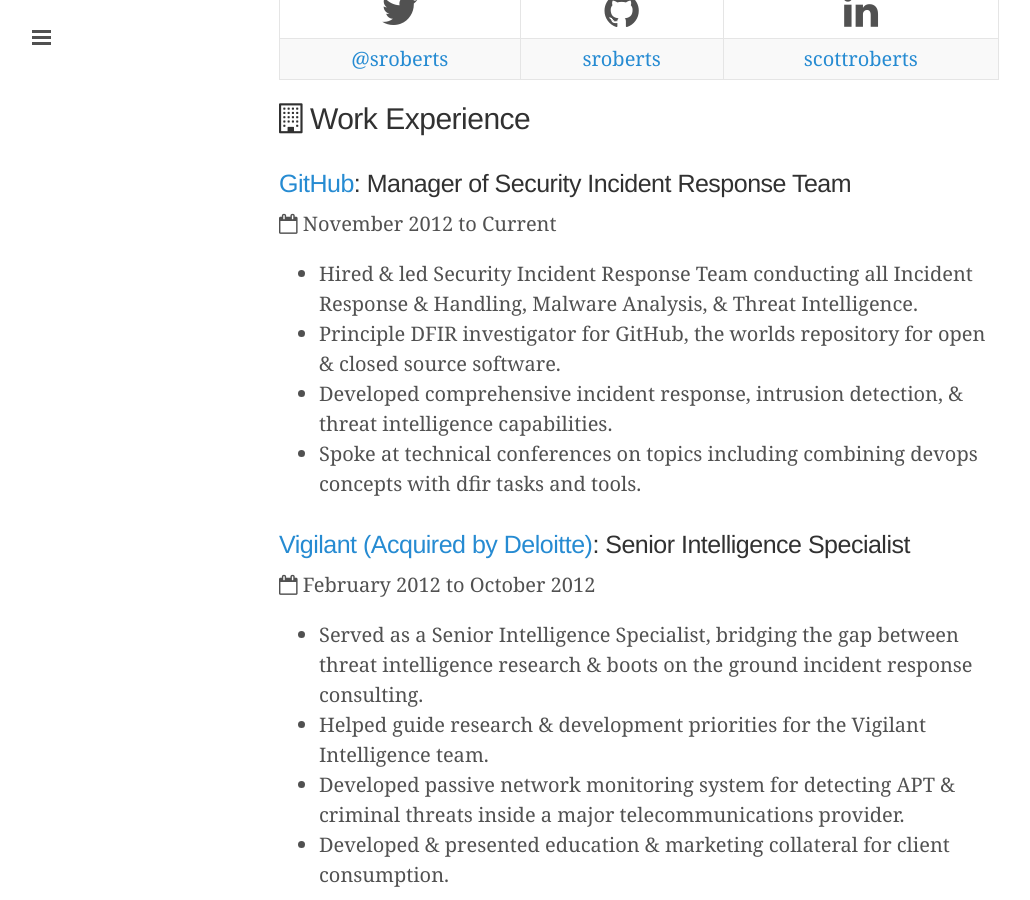
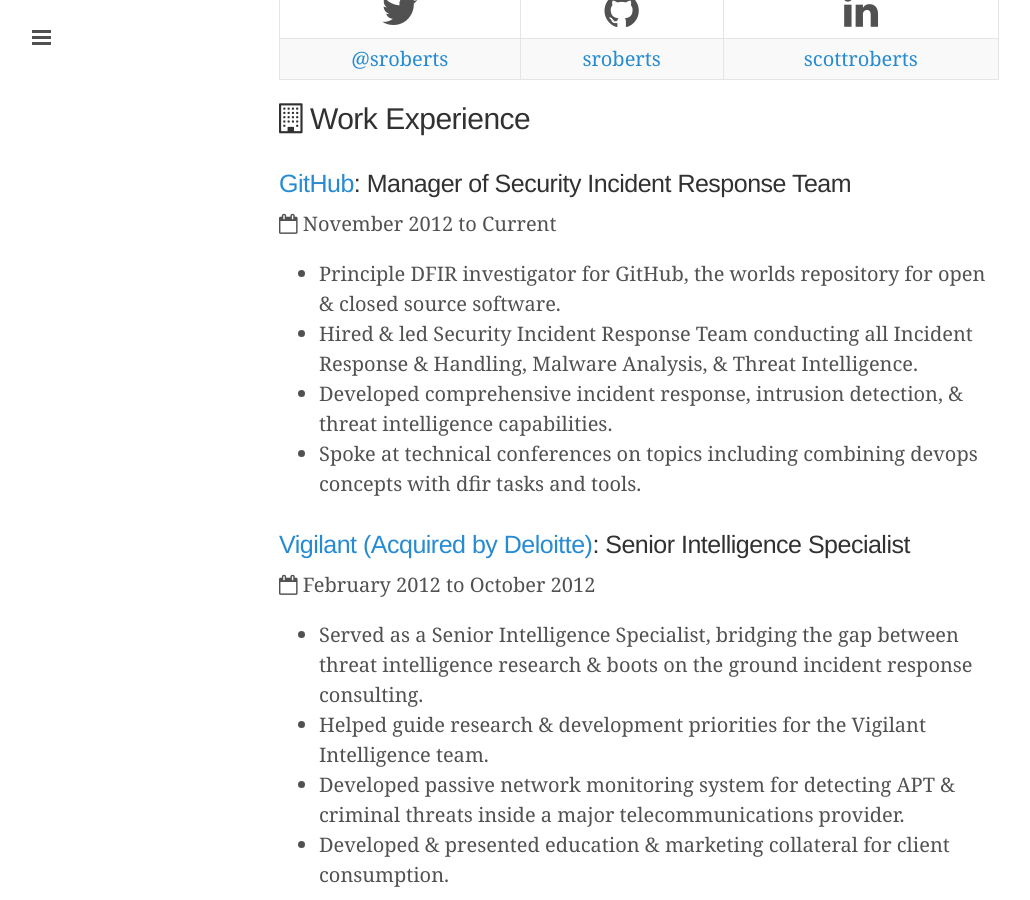
Before and after one commit to sroberts/sroberts.github.io, a Jekyll site: the page built from resume.md, in a window 1280 px wide and 900 px high, scrolled down 419 px. Shown: the whole window, without its empty margins (1-1031 px from the left). Built offline with Jekyll 4.4.1, drawn with Linux system fonts in a browser that asks for light colours; nearby versions of some CDN libraries; comment, search, counter and statistics services are not loaded.

Commit message:
rearranged bullets

```diff
--- a/resume.md
+++ b/resume.md
@@ -20,8 +20,8 @@
 
 <i class="fa fa-calendar-o"></i> November 2012 to Current
 
+- Principle DFIR investigator for GitHub, the worlds repository for open & closed source software.
 - Hired & led Security Incident Response Team conducting all Incident Response & Handling, Malware Analysis, & Threat Intelligence.
-- Principle DFIR investigator for GitHub, the worlds repository for open & closed source software.
 - Developed comprehensive incident response, intrusion detection, & threat intelligence capabilities.
 - Spoke at technical conferences on topics including combining devops concepts with dfir tasks and tools.
 
```
